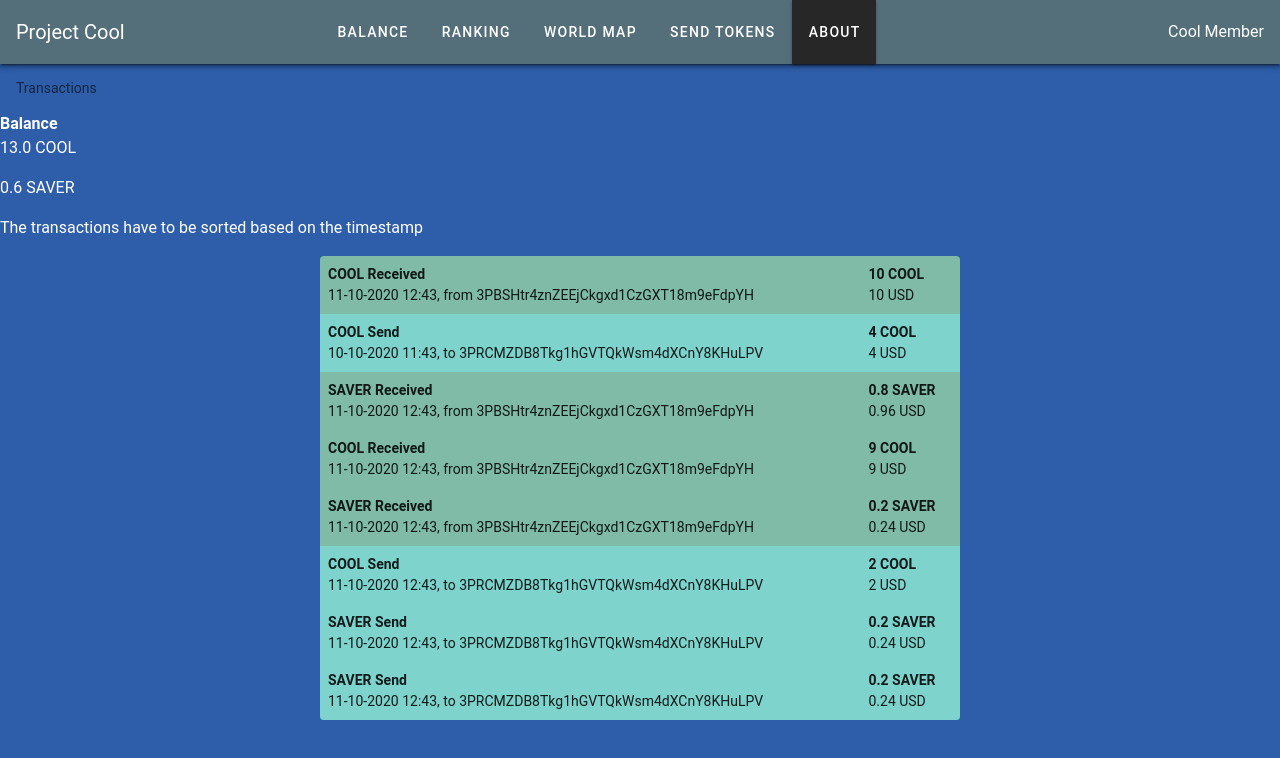
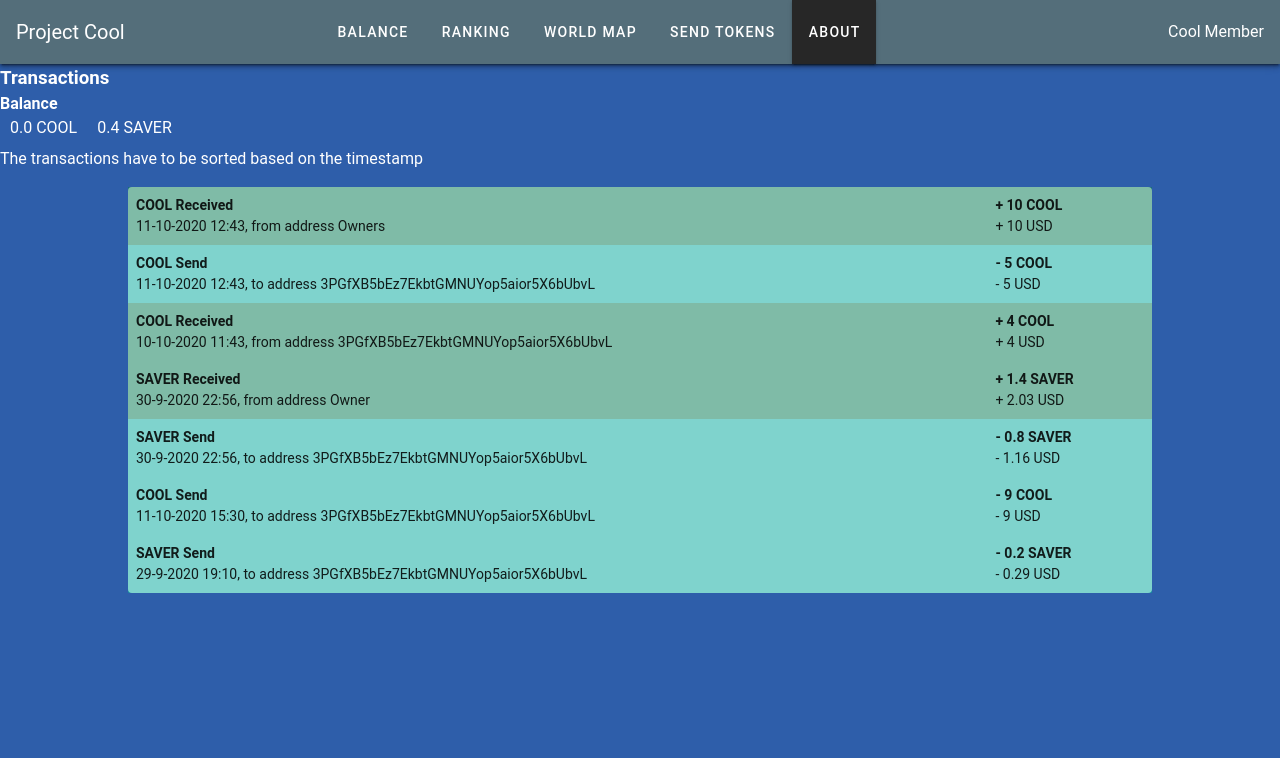
Before and after one commit to NicoleKuong/Team-cool-project, a Vue app in the folder project-cool/: page /transactions in a window 1280 px wide. Shown: the top 758 px of the page. Built offline with nearby package versions, Linux system fonts and the light colour scheme; the HTML template or start-up script is replaced by a standard one.

Commit message:
displaying the transactions correctly

```diff
--- a/project-cool/src/components/Transactions.vue
+++ b/project-cool/src/components/Transactions.vue
@@ -1,9 +1,11 @@
 <template>
   <div>
-    <v-subheader>Transactions</v-subheader>
+    <h3>Transactions</h3>
     <h4>Balance</h4>
-    <p>{{ getBalance('COOL') }} COOL</p>
-    <p>{{ getBalance('SAVER') }} SAVER</p>
+    <div class="block-inline">
+      <div class="left">{{ getBalance("COOL") }} COOL</div>
+      <div class="right">{{ getBalance("SAVER") }} SAVER</div>
+    </div>
     <p>The transactions have to be sorted based on the timestamp</p>
 
     <v-simple-table width="50%">
@@ -21,9 +23,25 @@
               </p>
             </td>
             <td class="pa-2">
-              <h4>{{ tx.amount }} {{ tx.tokenName }}</h4>
+              <h4>
+                {{
+                  getTransactionAmount(
+                    tx.sender,
+                    tx.recipient,
+                    tx.amount,
+                    tx.tokenName
+                  )
+                }}
+              </h4>
               <p class="ma-0">
-                {{ convertTokenToUSD(tx.tokenName, tx.amount) }} USD
+                {{
+                  getTransactionAmountUSD(
+                    tx.sender,
+                    tx.recipient,
+                    tx.amount,
+                    tx.tokenName
+                  )
+                }}
               </p>
             </td>
           </tr>
@@ -34,10 +52,17 @@
 </template>
 
 <script>
-import transactionData from '../data/transactionData.json';
+import transactionData from "../data/transactionData.json";
 
 export default {
-  name: 'Transactions',
+  name: "Transactions",
+  data() {
+    return {
+      transactionData: transactionData.transactionData,
+      userAddress: "3PBSHtr4znZEEjCkgxd1CzGXT18m9eFdpYH",
+      marketValueSaverUSD: 1.45,
+    };
+  },
   methods: {
     getBalance(token) {
       let balance = 0;
@@ -45,67 +70,81 @@ export default {
       for (let i = 0; i < this.transactionData.length; i++) {
         let { tokenName, amount, recipient, sender } = this.transactionData[i];
 
-        if (token == tokenName && this.userAddress == recipient) balance += amount;
-        else if (token == tokenName && this.userAddress == sender) balance -= amount;
+        if (token == tokenName && this.userAddress == recipient)
+          balance += amount;
+        else if (token == tokenName && this.userAddress == sender)
+          balance -= amount;
       }
 
       return balance.toFixed(1);
     },
     convertTimestamp(timestamp) {
-      let date = new Date(timestamp);
+      const date = new Date(timestamp);
       return `${date.getDate()}-${date.getMonth()}-${date.getFullYear()} ${date.getHours()}:${date.getMinutes()}`;
     },
-    convertTokenToUSD(token, amount) {
-      if (token === 'COOL') {
-        const value = amount * 1;
-        return value;
-      } else if (token === 'SAVER') {
-        // Calculate what the market value could be
-        const value = amount * this.marketValueSaverUSD;
-        return value.toFixed(2);
-      } else {
-        return 'Convert to USD Error';
+    getTransactionAmount(sender, receiver, amount, token) {
+      if (sender == this.userAddress) {
+        return `- ${amount} ${token}`;
+      } else if (receiver == this.userAddress) {
+        return `+ ${amount} ${token}`;
+      }
+    },
+    getTransactionAmountUSD(sender, receiver, amount, token) {
+      if (token === "COOL" && sender == this.userAddress) {
+        return `- ${amount} USD`;
+      } else if (token === "COOL" && receiver == this.userAddress) {
+        return `+ ${amount} USD`;
+      } else if (token === "SAVER" && sender == this.userAddress) {
+        return `- ${amount * this.marketValueSaverUSD} USD`;
+      } else if (token === "SAVER" && receiver == this.userAddress) {
+        return `+ ${amount * this.marketValueSaverUSD} USD`;
       }
     },
     getTransactionStatus(sender, receiver) {
       //If the wallet from the user is equal to the address of the sender show that he send the transactions
       if (sender == this.userAddress) {
-        return 'Send';
+        return "Send";
       } else if (receiver == this.userAddress) {
-        return 'Received';
+        return "Received";
       }
     },
     getToOrFromAddress(sender, receiver) {
       // If the wallet is from the sender show the address who recieved the tokens. If the wallet is from the recipient show the address who send the tokens
       if (sender == this.userAddress) {
-        return `to ${receiver}`;
+        return `to address ${receiver}`;
       } else if (receiver == this.userAddress) {
-        return `from ${sender}`;
+        return `from address ${sender}`;
       }
     },
     getCssTransactionStatus(sender, receiver) {
       if (sender === this.userAddress) {
-        return 'send';
+        return "send";
       } else if (receiver === this.userAddress) {
-        return 'received';
+        return "received";
       } else {
-        return 'd-none';
+        return "d-none";
       }
     },
-  },
-  data() {
-    return {
-      transactionData: transactionData.transactionData,
-      userAddress: '3PGfXB5bEz7EkbtGMNUYop5aior5X6bUbvL',
-      marketValueSaverUSD: 1.2
-    };
   },
 };
 </script>
 
 <style scoped>
+.block-inline {
+  display: inline-block;
+  margin: auto;
+}
+.left {
+  float: left;
+  padding: 0 10px;
+}
+.right {
+  float: right;
+  padding: 0 10px;
+}
+
 .v-data-table {
-  max-width: 50%;
+  max-width: 80%;
   margin: auto;
 }
 tr.send {
--- a/project-cool/src/data/transactionData.json
+++ b/project-cool/src/data/transactionData.json
@@ -1,11 +1,19 @@
 {
     "transactionData": [
+        {
+            "tokenName": "COOL",
+            "id": 0,
+            "sender": "Owners",
+            "timestamp": 1605098617565,
+            "amount": 10,
+            "recipient": "3PBSHtr4znZEEjCkgxd1CzGXT18m9eFdpYH"
+        },
         {
             "tokenName": "COOL",
             "id": 1,
             "sender": "3PBSHtr4znZEEjCkgxd1CzGXT18m9eFdpYH",
             "timestamp": 1605098617565,
-            "amount": 10,
+            "amount": 5,
             "recipient": "3PGfXB5bEz7EkbtGMNUYop5aior5X6bUbvL"
         },
         {
@@ -14,13 +22,21 @@
             "sender": "3PGfXB5bEz7EkbtGMNUYop5aior5X6bUbvL",
             "timestamp": 1605008631565,
             "amount": 4,
-            "recipient": "3PRCMZDB8Tkg1hGVTQkWsm4dXCnY8KHuLPV"
+            "recipient": "3PBSHtr4znZEEjCkgxd1CzGXT18m9eFdpYH"
+        },
+        {
+            "tokenName": "SAVER",
+            "id": 2,
+            "sender": "Owner",
+            "timestamp": 1604098617565,
+            "amount": 1.4,
+            "recipient": "3PBSHtr4znZEEjCkgxd1CzGXT18m9eFdpYH"
         },
         {
             "tokenName": "SAVER",
             "id": 2,
             "sender": "3PBSHtr4znZEEjCkgxd1CzGXT18m9eFdpYH",
-            "timestamp": 1605098617565,
+            "timestamp": 1604098617565,
             "amount": 0.8,
             "recipient": "3PGfXB5bEz7EkbtGMNUYop5aior5X6bUbvL"
         },
@@ -28,7 +44,7 @@
             "tokenName": "COOL",
             "id": 3,
             "sender": "3PBSHtr4znZEEjCkgxd1CzGXT18m9eFdpYH",
-            "timestamp": 1605098619565,
+            "timestamp": 1605108619565,
             "amount": 9,
             "recipient": "3PGfXB5bEz7EkbtGMNUYop5aior5X6bUbvL"
         },
@@ -36,7 +52,7 @@
             "tokenName": "SAVER",
             "id": 4,
             "sender": "3PBSHtr4znZEEjCkgxd1CzGXT18m9eFdpYH",
-            "timestamp": 1605098619565,
+            "timestamp": 1603998617565,
             "amount": 0.2,
             "recipient": "3PGfXB5bEz7EkbtGMNUYop5aior5X6bUbvL"
         },
@@ -44,7 +60,7 @@
             "tokenName": "COOL",
             "id": 6,
             "sender": "3PGfXB5bEz7EkbtGMNUYop5aior5X6bUbvL",
-            "timestamp": 1605098622565,
+            "timestamp": 1603898617565,
             "amount": 2,
             "recipient": "3PRCMZDB8Tkg1hGVTQkWsm4dXCnY8KHuLPV"
         },
@@ -52,7 +68,7 @@
             "tokenName": "SAVER",
             "id": 7,
             "sender": "3PGfXB5bEz7EkbtGMNUYop5aior5X6bUbvL",
-            "timestamp": 1605098623565,
+            "timestamp": 1603798617565,
             "amount": 0.2,
             "recipient": "3PRCMZDB8Tkg1hGVTQkWsm4dXCnY8KHuLPV"
         },
@@ -60,7 +76,7 @@
             "tokenName": "SAVER",
             "id": 7,
             "sender": "3PGfXB5bEz7EkbtGMNUYop5aior5X6bUbvL",
-            "timestamp": 1605098623565,
+            "timestamp": 1603698617565,
             "amount": 0.2,
             "recipient": "3PRCMZDB8Tkg1hGVTQkWsm4dXCnY8KHuLPV"
         },
@@ -68,7 +84,7 @@
             "tokenName": "SAVER",
             "id": 7,
             "sender": "123",
-            "timestamp": 1605098623565,
+            "timestamp": 1603598617565,
             "amount": 0.2,
             "recipient": "456"
         }
```
